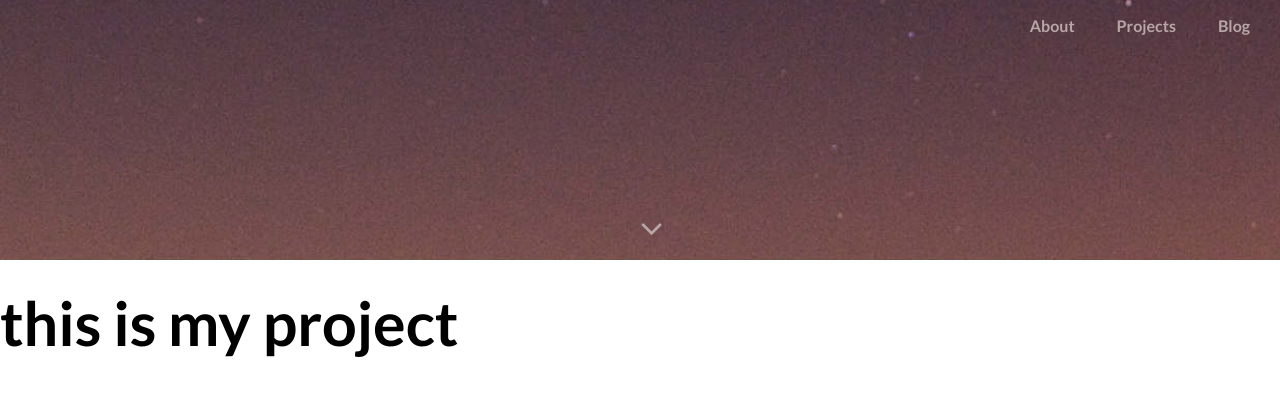
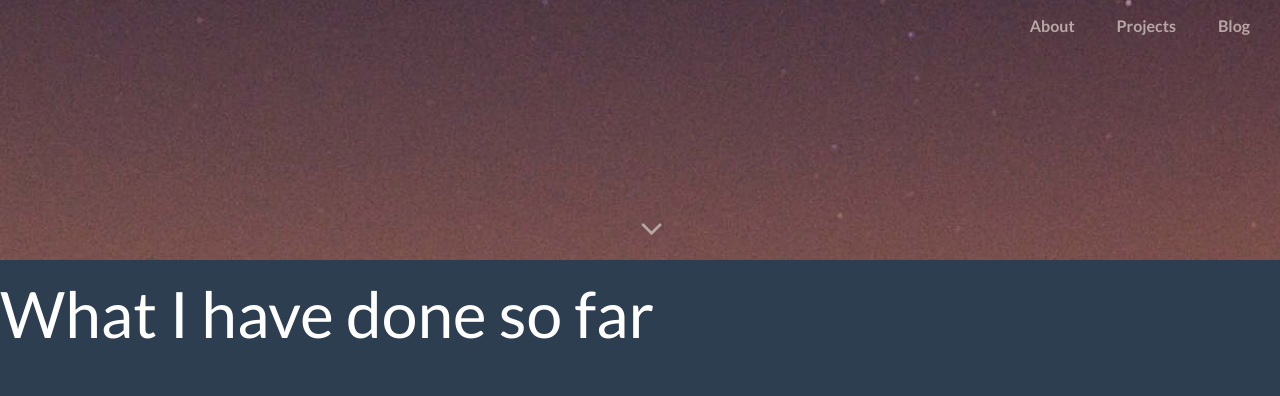
Before and after one commit to woniesong92/oldBlog, a Jekyll site: the page built from index.html, in a window 1280 px wide and 900 px high, scrolled down 640 px. Shown: the top 396 px of the window. Built offline with Jekyll 4.4.1, drawn with Linux system fonts in a browser that asks for light colours; Markdown is read by kramdown in place of the engine named in the settings.

Commit message:
projects page

```diff
--- a/css/main.css
+++ b/css/main.css
@@ -274,6 +274,7 @@ a:visited { color: #a0a; }
 }
 
 #projects {
+  background-color: #2c3e50;
   height: 100%;
   width: 100%;
 }
@@ -287,7 +288,11 @@ a:visited { color: #a0a; }
   -webkit-transform: matrix(0.9997, -0.05443, 0.02443, 0.9997, 0, 0);
   height: 150px;
   width: 100%;
+}
 
+.projects-logo {
+  width: 100%;
+  color: white;
 }
 
 .navbar {
--- a/index.html
+++ b/index.html
@@ -22,11 +22,10 @@ title: Howon Song
     </div>
     <a href="#"><div id="goto-second"><i class="fa fa-angle-down"></i></div></a>
   </div>
-
 </div>
 
 <div id="projects">
-  <h1> this is my project</h1>
+  <div class="projects-logo">What I have done so far</div>
 </div>
 
 <script>
```
Also changed, not shown: other parts of index.html (+1 -0 lines).
